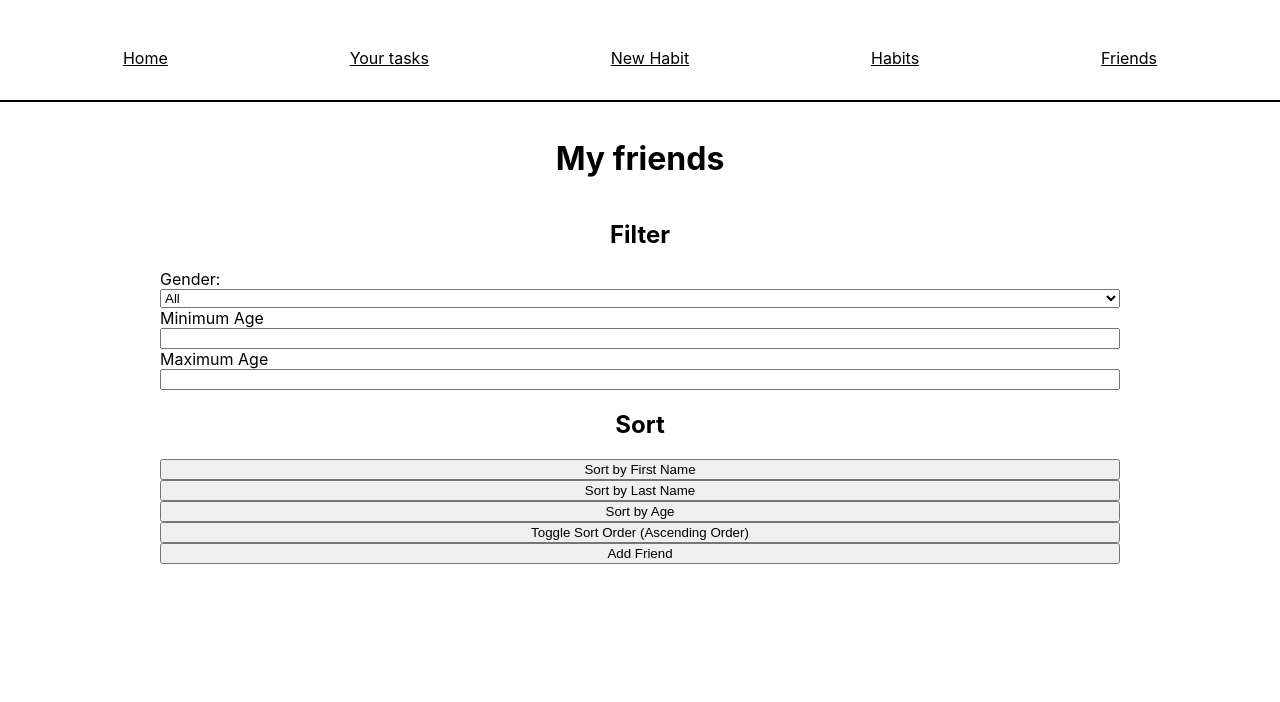
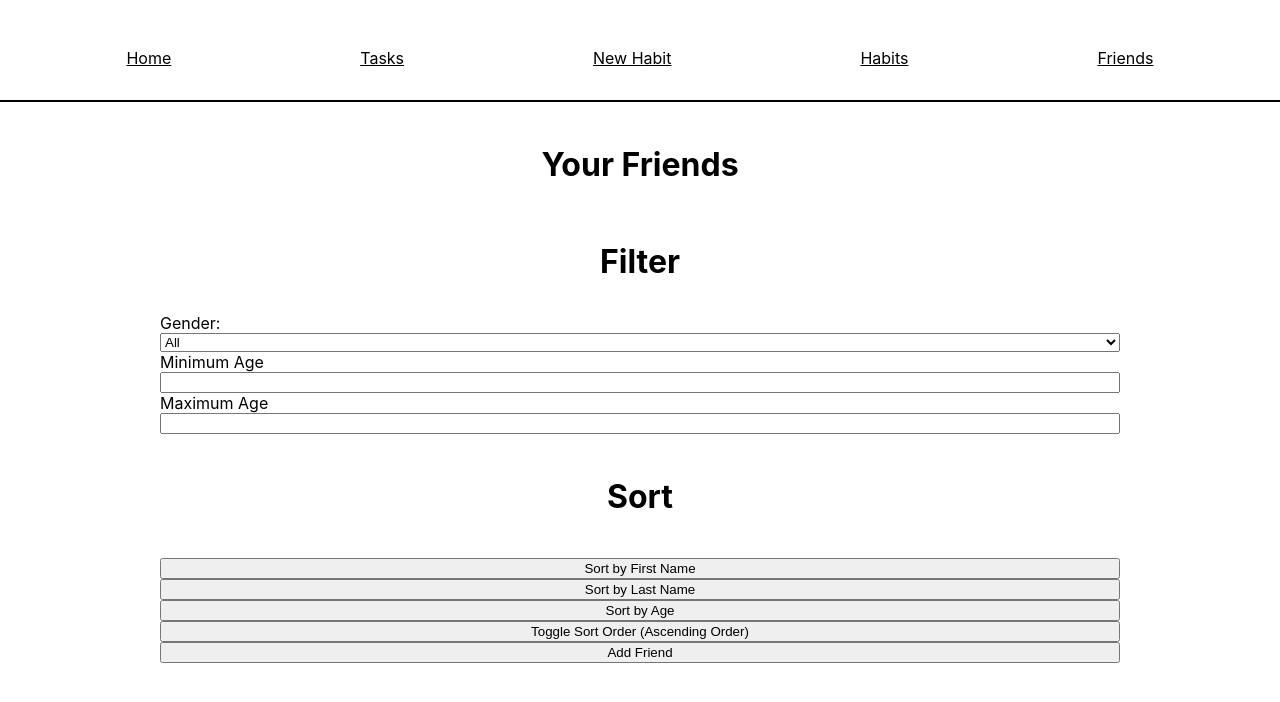
Before and after one commit to Hey-nes/projektarbete-frontend2, a React (Create React App) app: page /friends in a window 1280 px wide. Shown: the top 702 px of the page. Built offline with nearby package versions, Linux system fonts and the light colour scheme.

Commit message:
added sorting, made sorting function global
also changed some headers and removed details from finished tasks

```diff
--- a/src/App.css
+++ b/src/App.css
@@ -33,8 +33,14 @@
 
 .main h1,
 h2,
-h3 {
+h3,
+h4 {
+  font-size: 2rem;
   text-align: center;
+}
+
+.main h5 {
+  font-size: 1.5rem;
 }
 
 .main li {
--- a/src/App.js
+++ b/src/App.js
@@ -17,7 +17,7 @@ const App = () => {
             <Link to="/">Home</Link>
           </li>
           <li>
-            <Link to="/newTask">Your tasks</Link>
+            <Link to="/newTask">Tasks</Link>
           </li>
           <li>
             <Link to="/newhabit">New Habit</Link>
--- a/src/pages/Friends.jsx
+++ b/src/pages/Friends.jsx
@@ -1,12 +1,45 @@
-import { useState } from "react";
+import { useState, useEffect } from "react";
+import { sortItems } from "../utilities/sortingUtility";
+
+const getValueForSorting = (friend, criteria) => {
+  switch (criteria) {
+    case "firstName":
+      return friend.name.first.toLowerCase();
+    case "lastName":
+      return friend.name.last.toLowerCase();
+    case "age":
+      return friend.dob.age;
+    default:
+      return "";
+  }
+};
 
 const Friends = () => {
   const [friends, setFriends] = useState([]);
   const [minAge, setMinAge] = useState("");
   const [maxAge, setMaxAge] = useState("");
   const [gender, setGender] = useState("");
-  const [sortCriteria, setSortCriteria] = useState("name");
+  const [sortCriteria, setSortCriteria] = useState("firstName");
   const [sortOrder, setSortOrder] = useState("asc");
+  const [sortedFriends, setSortedFriends] = useState([]);
+
+  useEffect(() => {
+    const filteredFriends = friends.filter((friend) => {
+      const age = friend.dob.age;
+      const genderMatch = !gender || friend.gender === gender;
+      const ageMatch = (!minAge || age >= minAge) && (!maxAge || age <= maxAge);
+
+      return genderMatch && ageMatch;
+    });
+
+    const sortedFriends = sortItems(
+      filteredFriends,
+      sortCriteria,
+      sortOrder,
+      getValueForSorting
+    );
+    setSortedFriends(sortedFriends);
+  }, [friends, gender, minAge, maxAge, sortCriteria, sortOrder]);
 
   const addFriend = () => {
     fetch("https://randomuser.me/api")
@@ -30,51 +63,10 @@ const Friends = () => {
     );
   };
 
-  const filterFriends = () => {
-    return friends.filter((friend) => {
-      const age = friend.dob.age;
-      const genderMatch = !gender || friend.gender === gender;
-      const ageMatch = (!minAge || age >= minAge) && (!maxAge || age <= maxAge);
-
-      return genderMatch && ageMatch;
-    });
-  };
-
-  const sortFriends = (friends, criteria, order) => {
-    const sortedFriends = [...friends];
-
-    sortedFriends.sort((a, b) => {
-      const valueA = getValueForSorting(a, criteria);
-      const valueB = getValueForSorting(b, criteria);
-
-      if (valueA < valueB) {
-        return order === "asc" ? -1 : 1;
-      }
-      if (valueA > valueB) {
-        return order === "asc" ? 1 : -1;
-      }
-      return 0;
-    });
-    return sortedFriends;
-  };
-
-  const getValueForSorting = (friend, criteria) => {
-    switch (criteria) {
-      case "firstName":
-        return friend.name.first.toLowerCase();
-      case "lastName":
-        return friend.name.last.toLowerCase();
-      case "age":
-        return friend.dob.age;
-      default:
-        return "";
-    }
-  };
-
   return (
     <main className="main">
-      <h1>My friends</h1>
-      <h2>Filter</h2>
+      <h2>Your Friends</h2>
+      <h3>Filter</h3>
       <label htmlFor="gender">Gender: </label>
       <select
         name="gender"
@@ -104,7 +96,7 @@ const Friends = () => {
         onChange={(e) => setMaxAge(e.target.value)}
       />
 
-      <h2>Sort</h2>
+      <h4>Sort</h4>
       <button onClick={() => setSortCriteria("firstName")}>
         Sort by First Name
       </button>
@@ -120,12 +112,12 @@ const Friends = () => {
       </button>
 
       <button onClick={addFriend}>Add Friend</button>
-      {sortFriends(filterFriends(), sortCriteria, sortOrder).map((friend) => (
+      {sortedFriends.map((friend) => (
         <div key={friend.login.uuid}>
           <div className="friend" onClick={() => handleShowMore(friend)}>
-            <h3>
+            <h5>
               {friend.name.first} {friend.name.last}
-            </h3>
+            </h5>
             <img src={friend.picture.large} alt="profile picture" />
           </div>
           {friend.showMore && (
--- a/src/pages/Tasks.jsx
+++ b/src/pages/Tasks.jsx
@@ -1,8 +1,34 @@
-import { useState } from "react";
+import { useState, useEffect } from "react";
+import { sortItems } from "../utilities/sortingUtility";
+
+const getValueForSorting = (task, criteria) => {
+  switch (criteria) {
+    case "title":
+      return task.title.toLowerCase();
+    case "time":
+      return task.time.toLowerCase();
+    default:
+      return "";
+  }
+};
 
 const Tasks = ({ data, onDelete, onEdit }) => {
   const [completedTasks, setCompletedTasks] = useState([]);
   const [incompletedTasks, setIncompletedTasks] = useState([]);
+  const [sortCriteria, setSortCriteria] = useState("title");
+  const [sortOrder, setSortOrder] = useState("asc");
+  const [sortedIncompletedTasks, setSortedIncompletedTasks] = useState([]);
+
+  useEffect(() => {
+    const tasksToSort = data.filter((task) => !completedTasks.includes(task));
+    const sortedTasks = sortItems(
+      tasksToSort,
+      sortCriteria,
+      sortOrder,
+      getValueForSorting
+    );
+    setSortedIncompletedTasks(sortedTasks);
+  }, [data, completedTasks, sortCriteria, sortOrder]);
 
   const handleToggleCompletion = (task) => {
     if (task.completed) {
@@ -33,10 +59,18 @@ const Tasks = ({ data, onDelete, onEdit }) => {
 
   return (
     <div>
+      <button onClick={() => setSortCriteria("title")}>Sort by Title</button>
+      <button onClick={() => setSortCriteria("time")}>
+        Sort by Time
+      </button>
+      <button
+        onClick={() => setSortOrder(sortOrder === "asc" ? "desc" : "asc")}
+      >
+        Toggle Sort Order (
+        {sortOrder === "asc" ? "Ascending Order" : "Descending Order"})
+      </button>
       <ul>
-        {data
-          .filter((task) => !completedTasks.includes(task))
-          .map((task) => (
+        {sortedIncompletedTasks.map((task) => (
           <div key={task.title}>
             <li>
               <strong>Title: </strong>
@@ -48,7 +82,7 @@ const Tasks = ({ data, onDelete, onEdit }) => {
             </li>
             <li>
               <strong>Estimated time to complete: </strong>
-                {task.time} hour
+              {task.time} hour(s)
             </li>
             <li>
               <strong>Task type: </strong>
@@ -69,20 +103,7 @@ const Tasks = ({ data, onDelete, onEdit }) => {
             {completedTasks.map((task) => (
               <div key={task.title}>
                 <li>
-                  <strong>Title: </strong>
-                  {task.title}
-                </li>
-                <li>
-                  <strong>Description: </strong>
-                  {task.description}
-                </li>
-                <li>
-                  <strong>Estimated time to complete: </strong>
-                  {task.time} hour
-                </li>
-                <li>
-                  <strong>Task type: </strong>
-                  {task.type}
+                  <strong>{task.title}</strong>
                 </li>
                 <button onClick={() => handleToggleUnfinished(task)}>
                   Mark as unfinished
--- /dev/null
+++ b/src/utilities/sortingUtility.js
@@ -0,0 +1,18 @@
+export const sortItems = (items, criteria, order, getValueForSorting) => {
+  const sortedItems = [...items];
+
+  sortedItems.sort((a, b) => {
+    const valueA = getValueForSorting(a, criteria);
+    const valueB = getValueForSorting(b, criteria);
+
+    if (valueA < valueB) {
+      return order === "asc" ? -1 : 1;
+    }
+    if (valueA > valueB) {
+      return order === "asc" ? 1 : -1;
+    }
+    return 0;
+  });
+
+  return sortedItems;
+};
```
Lines whose indentation alone changed are shown as unchanged.
